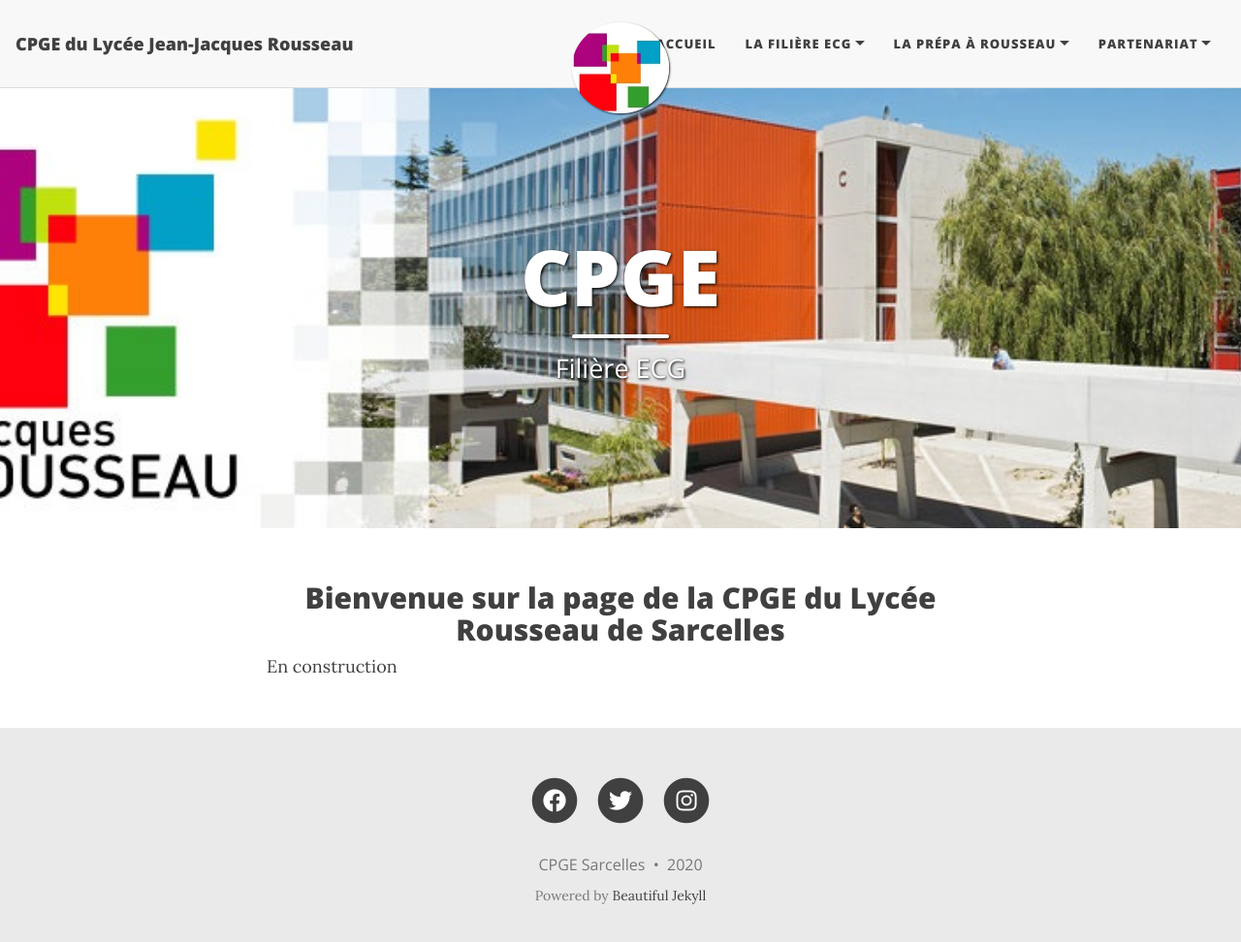
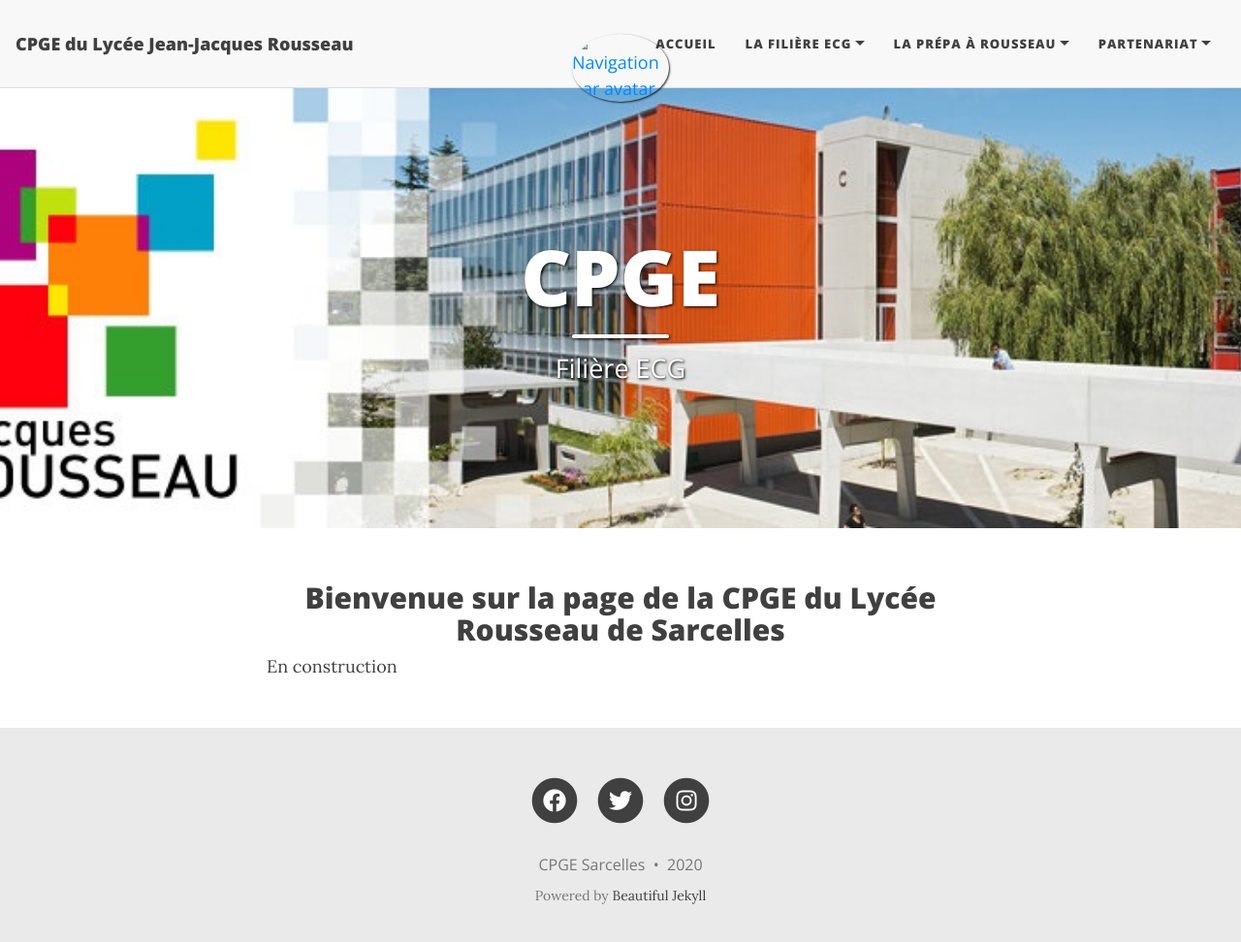
Before and after one commit to cpgesarcelles/cpgesarcelles.github.io, a Jekyll site: the page built from index.html, in a window 1280 px wide and 985 px high. Shown: the top 972 px of the window at 97% size. Built offline with Jekyll 4.4.1, drawn with Linux system fonts in a browser that asks for light colours; nearby versions of some CDN libraries; the list of posts is cut into pages by our own code.

Commit message:
Update nav.html

```diff
--- a/_includes/nav.html
+++ b/_includes/nav.html
@@ -43,7 +43,7 @@
     <div class="avatar-container">
       <div class="avatar-img-border">
         <a href="{{ '' | absolute_url }}">
-          <img alt="Navigation bar avatar" class="avatar-img" src="{{ site.avatar | relative_url }}" />
+          <img alt="Navigation bar avatar" class="avatar-img" src="{{ page.avatar | relative_url }}" />
         </a>
       </div>
     </div>
```
